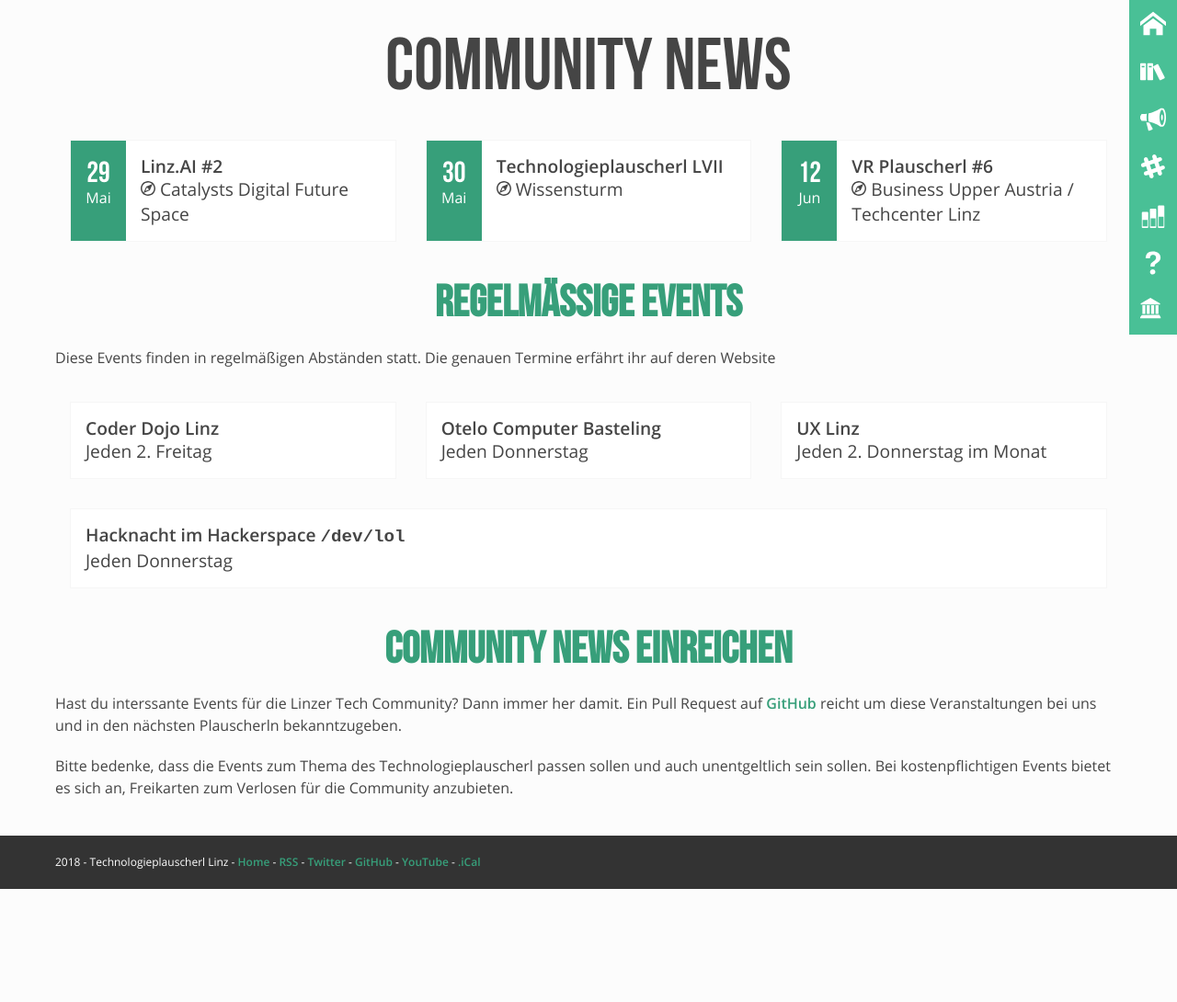
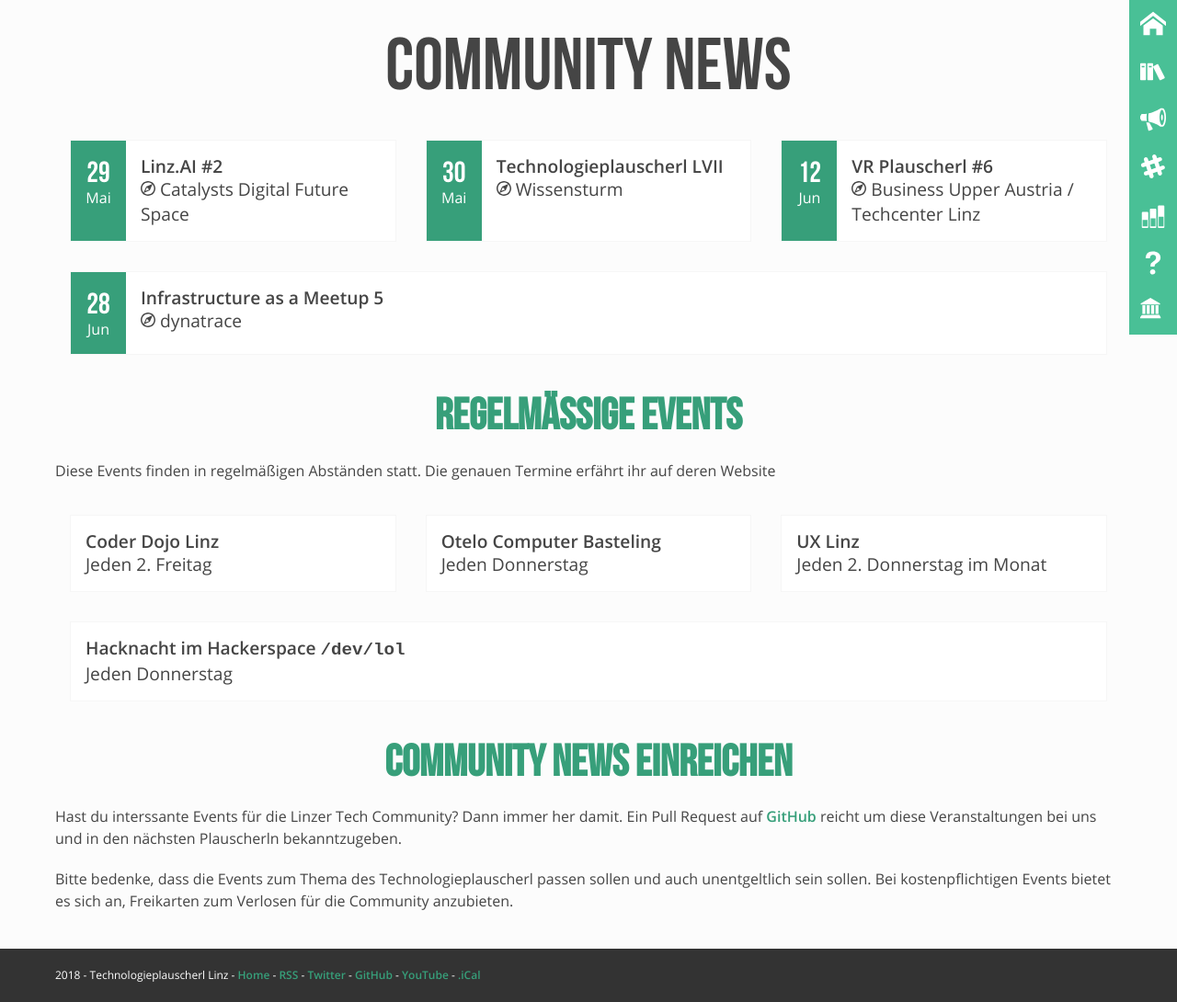
Before and after one commit to mericanAncer127/plauscherl, a Jekyll site: the page built from pages/community-news.html, in a window 1280 px wide. Shown: the whole page at 92% size. Built offline with Jekyll 4.4.1, drawn with Linux system fonts in a browser that asks for light colours; before the commit the page ends 967 px from its top, so only the background shows below that.

Commit message:
Update community.yml

```diff
--- a/_data/community.yml
+++ b/_data/community.yml
@@ -346,6 +346,11 @@
       location: smec
       date: 2018-04-05
       link: https://www.meetup.com/iaam-linz/events/248331134/
+    -
+      name: "Infrastructure as a Meetup 5"
+      location: dynatrace
+      date: 2018-06-28
+      link: https://www.meetup.com/de-DE/iaam-linz/events/250904697/
 -
   id: tuga-64
   name: "TYPO3 Usergroup Meeting in Linz"
```
